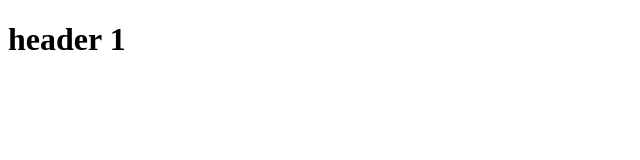
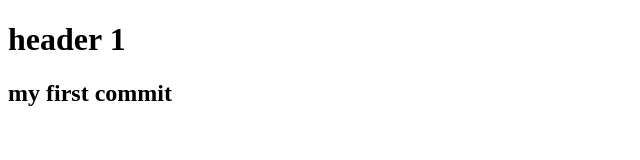
Before and after one commit to lucas2AmCoder/fdc_9, a plain HTML site: page index.html in a window 1280 px wide. Shown: the whole page, without its empty margins (0-640 px from the left). Drawn offline with Linux system fonts and the light colour scheme.

Commit message:
add header 2

```diff
--- a/index.html
+++ b/index.html
@@ -7,5 +7,6 @@
 </head>
 <body>
     <h1>header 1</h1>
+    <h2>my first commit</h2>
 </body>
 </html>
```
